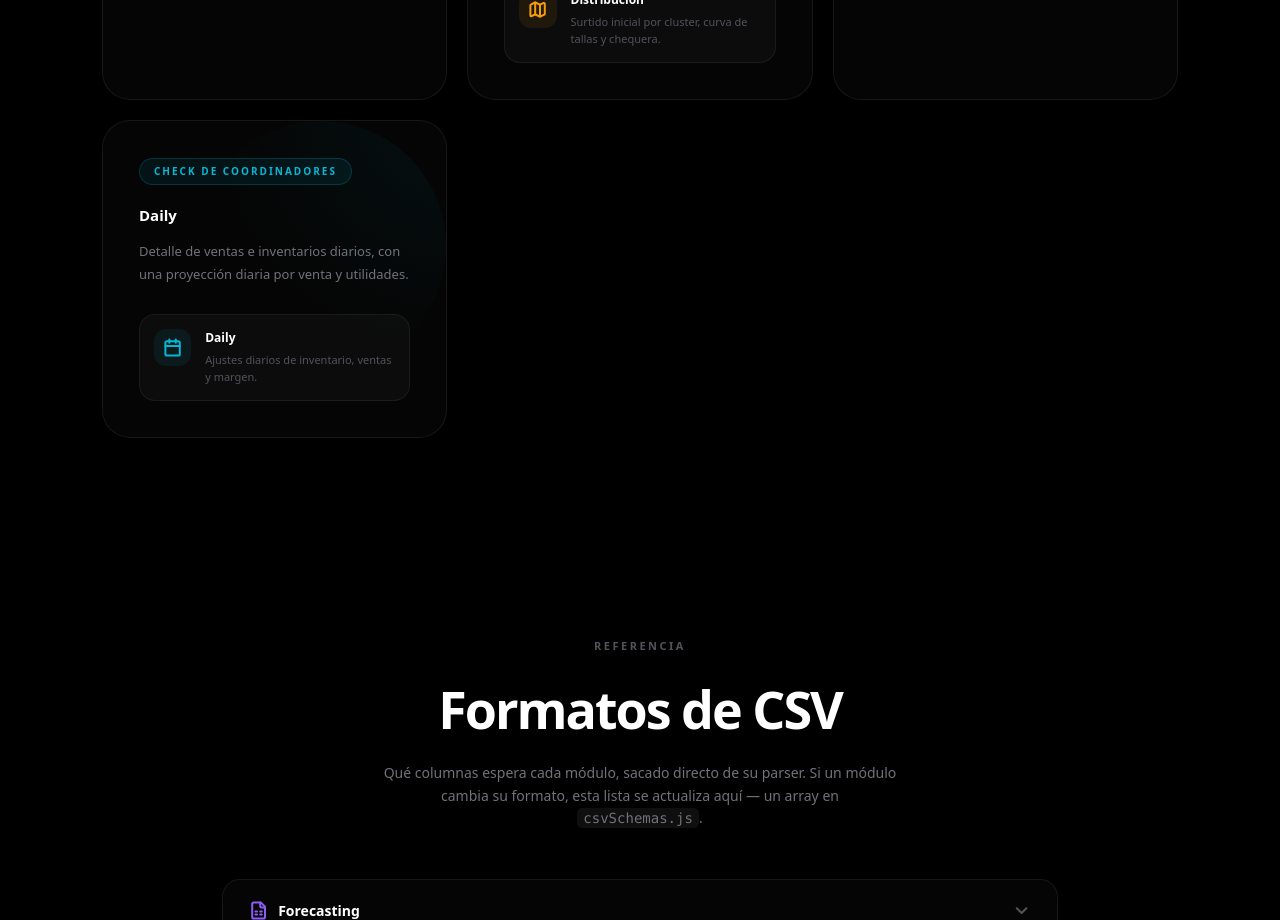
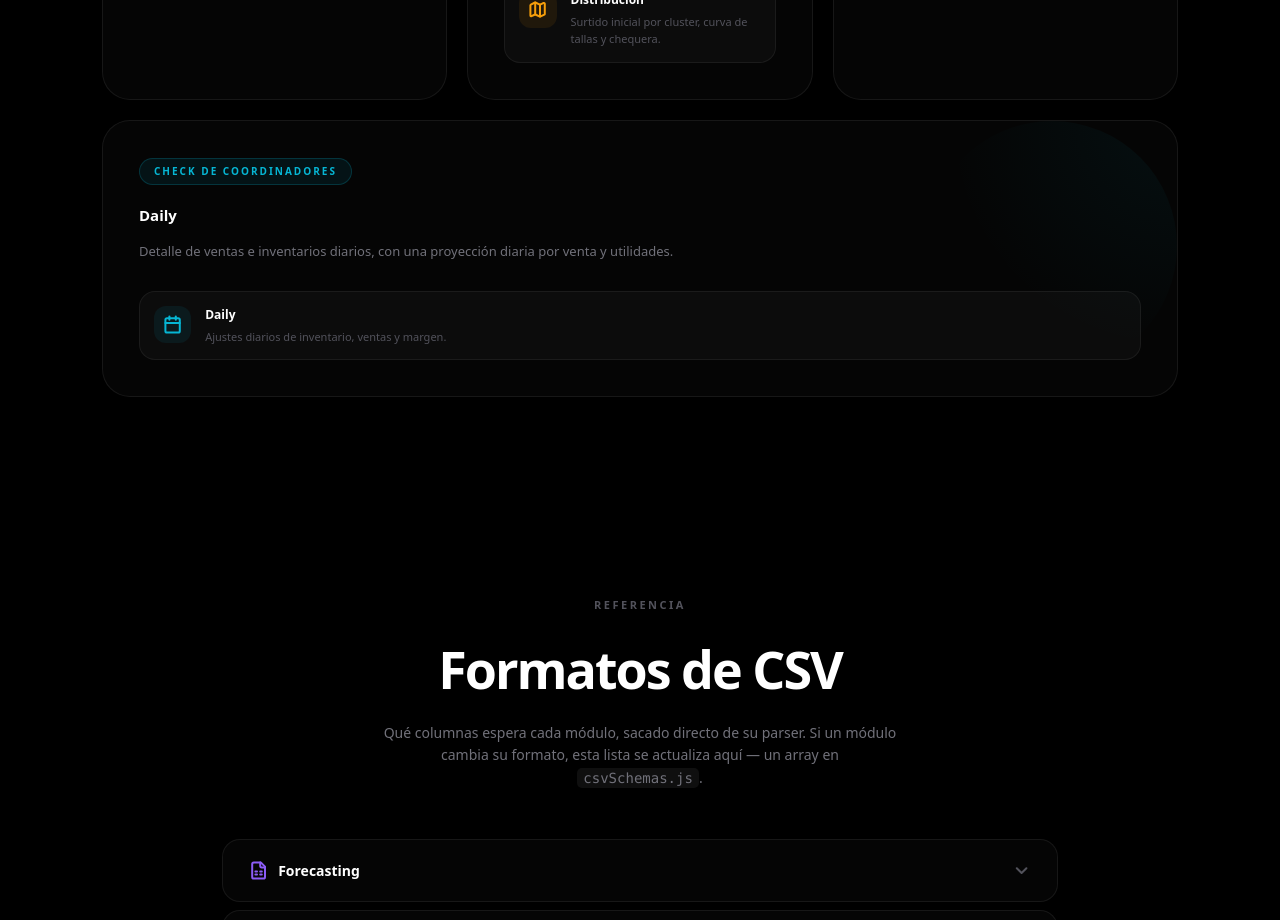
Before and after one commit to Guillermo-8a/GO-PLANNER, a React (Vite) app: page /about in a window 1280 px wide. Shown: the part 1780-2700 px from the top of the page. Built offline with nearby package versions, Linux system fonts and the light colour scheme.

Commit message:
Update AboutPage.jsx

```diff
--- a/src/AboutPage.jsx
+++ b/src/AboutPage.jsx
@@ -319,9 +319,10 @@ function Hero({ navigate }) {
 }
 
 // ── World card ────────────────────────────────────────────────────────────────
-function WorldCard({ world, index }) {
+function WorldCard({ world, index, total }) {
   const [ref, visible] = useInView(0.1);
   const [hovered, setHovered] = useState(false);
+  const esUltimoSolitario = index === total - 1 && total % 3 === 1;
 
   return (
     <div
@@ -330,6 +331,7 @@ function WorldCard({ world, index }) {
       onMouseEnter={() => setHovered(true)}
       onMouseLeave={() => setHovered(false)}
       style={{
+        gridColumn: esUltimoSolitario ? '1 / -1' : 'auto', // 👈 ESTA LÍNEA HACE LA MAGIA
         background: hovered ? `rgba(255,255,255,0.035)` : 'rgba(255,255,255,0.02)',
         border: `1px solid ${hovered ? world.accent + '50' : 'rgba(255,255,255,0.07)'}`,
         borderRadius: '28px', padding: '36px',
@@ -408,9 +410,11 @@ function WorldsSection() {
           Módulos agrupados por función y flujo de trabajo. Cada pilar opera de forma independiente pero comparte datos con los demás.
         </p>
       </div>
-      <div style={{ display: 'grid', gridTemplateColumns: 'repeat(auto-fit, minmax(320px, 1fr))', gap: '20px' }}>
-        {WORLDS.map((w, i) => <WorldCard key={w.id} world={w} index={i} />)}
-      </div>
+<div style={{ display: 'grid', gridTemplateColumns: 'repeat(3, 1fr)', gap: '20px' }}>
+  {WORLDS.map((w, i) => (
+    <WorldCard key={w.id} world={w} index={i} total={WORLDS.length} />
+  ))}
+</div>
     </section>
   );
 }
```
